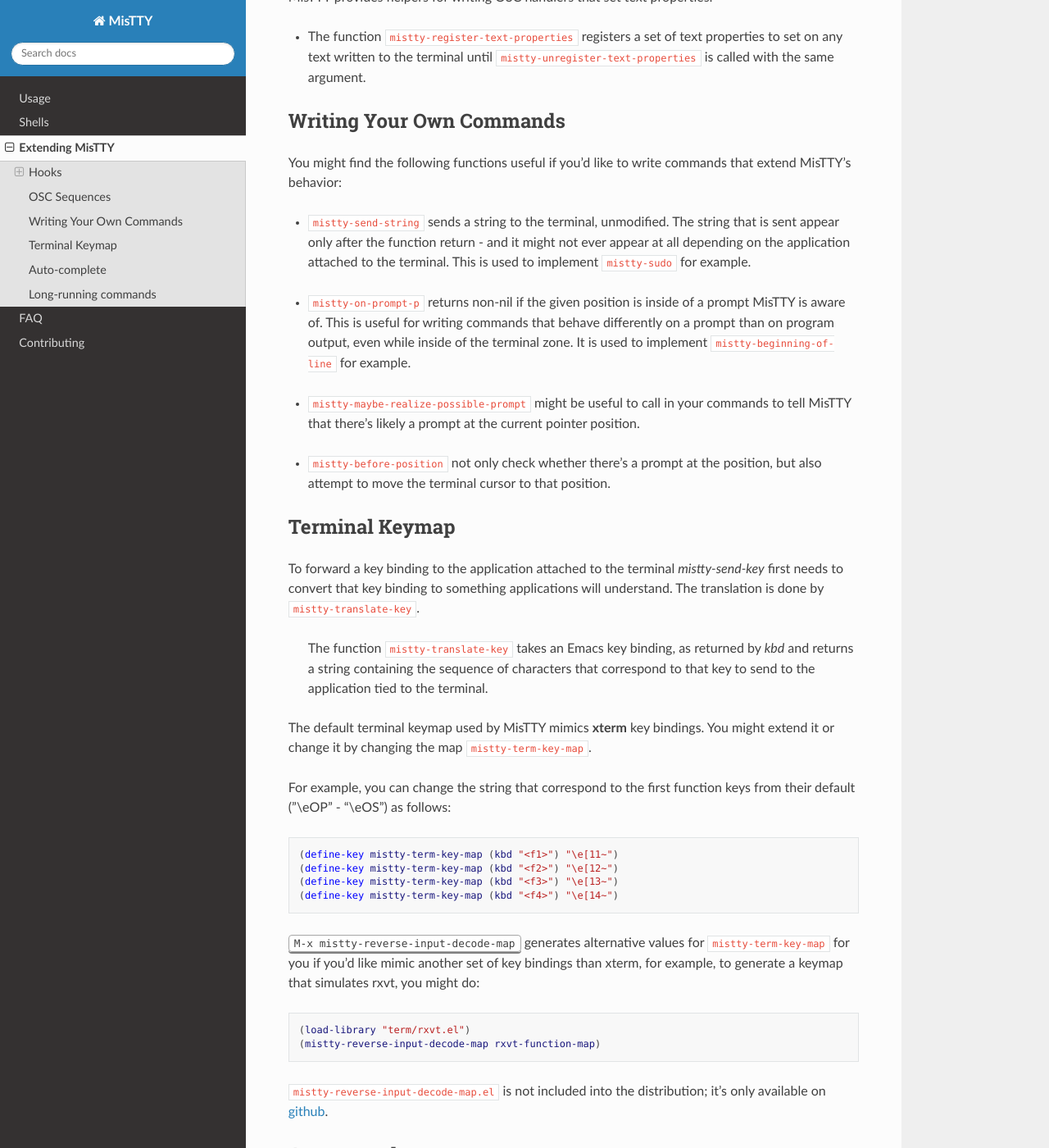
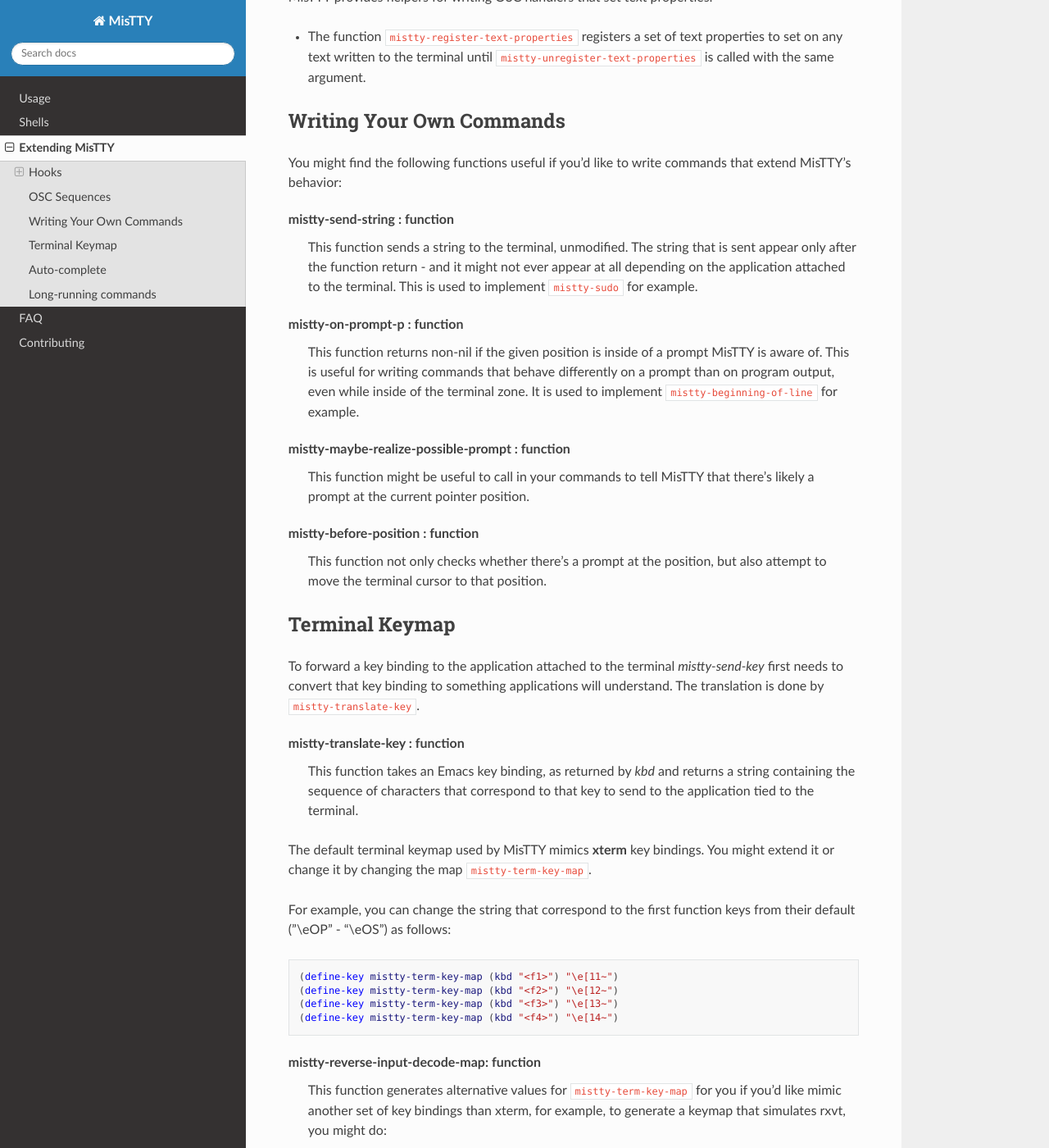
Before and after one commit to szermatt/mistty, a Sphinx documentation site: the page built from docs/source/extensions.rst, in a window 1280 px wide and 1400 px high, scrolled down 2353 px. Shown: the whole window at 82% size. Built offline with Sphinx 7.4.7 and the Read the Docs theme 3.1.0, drawn with Linux system fonts in a browser that asks for light colours; some of the changed text lies outside the part shown.

Commit message:
docs: Clean up contrib, extensions and faq to look ok in info.
Also mention starting discussions in contrib.rst

```diff
--- a/docs/source/contrib.rst
+++ b/docs/source/contrib.rst
@@ -51,15 +51,17 @@
 
 .. _Issue tracker: https://github.com/szermatt/mistty/issues
 
+.. _discussion: https://github.com/szermatt/mistty/discussions
+
 Suggesting features
 -------------------
 
-Please add feature suggestions to the `Issue Tracker`_.
+Please add feature suggestions to the `Issue Tracker`_ or start a new `discussion`_.
 
 Asking questions
 ----------------
 
-Open an issue on the `Issue Tracker`_ with your question.
+Start a new `discussion`_ with your question in the General section.
 
 Code contributions
 ------------------
--- a/docs/source/extensions.rst
+++ b/docs/source/extensions.rst
@@ -157,31 +157,33 @@
 
 .. index:: pair: function; mistty-send-string
 
-- :code:`mistty-send-string` sends a string to the terminal,
-  unmodified. The string that is sent appear only after the function
-  return - and it might not ever appear at all depending on the
-  application attached to the terminal. This is used to implement
-  :code:`mistty-sudo` for example.
+mistty-send-string : function
+  This function sends a string to the terminal, unmodified. The string
+  that is sent appear only after the function return - and it might
+  not ever appear at all depending on the application attached to the
+  terminal. This is used to implement :code:`mistty-sudo` for example.
 
 .. index:: pair: function; mistty-on-prompt-p
 
-- :code:`mistty-on-prompt-p` returns non-nil if the given position is
-  inside of a prompt MisTTY is aware of. This is useful for writing
-  commands that behave differently on a prompt than on program output,
-  even while inside of the terminal zone. It is used to implement
+mistty-on-prompt-p : function
+  This function returns non-nil if the given position is inside of a
+  prompt MisTTY is aware of. This is useful for writing commands that
+  behave differently on a prompt than on program output, even while
+  inside of the terminal zone. It is used to implement
   :code:`mistty-beginning-of-line` for example.
 
 .. index:: pair: function; mistty-maybe-realize-possible-prompt
 
-- :code:`mistty-maybe-realize-possible-prompt` might be useful to call
-  in your commands to tell MisTTY that there's likely a prompt at the
-  current pointer position.
+mistty-maybe-realize-possible-prompt : function
+  This function might be useful to call in your commands to tell
+  MisTTY that there's likely a prompt at the current pointer position.
 
 .. index:: pair: function; mistty-before-position
 
-- :code:`mistty-before-position` not only check whether there's a
-  prompt at the position, but also attempt to move the terminal cursor
-  to that position.
+mistty-before-position : function
+  This function not only checks whether there's a prompt at the
+  position, but also attempt to move the terminal cursor to that
+  position.
 
 .. _term-keymap:
 
@@ -197,10 +199,11 @@
 applications will understand. The translation is done by
 :code:`mistty-translate-key`.
 
-    The function :code:`mistty-translate-key` takes an Emacs key
-    binding, as returned by `kbd` and returns a string containing the
-    sequence of characters that correspond to that key to send to the
-    application tied to the terminal.
+mistty-translate-key : function
+    This function takes an Emacs key binding, as returned by `kbd` and
+    returns a string containing the sequence of characters that
+    correspond to that key to send to the application tied to the
+    terminal.
 
 The default terminal keymap used by MisTTY mimics :program:`xterm` key
 bindings. You might extend it or change it by changing the map
@@ -218,15 +221,16 @@
 
 .. index:: pair: function; mistty-reverse-input-decode-map
 
-:kbd:`M-x mistty-reverse-input-decode-map` generates alternative
-values for :code:`mistty-term-key-map` for you if you'd like mimic
-another set of key bindings than xterm, for example, to generate a
-keymap that simulates rxvt, you might do:
+mistty-reverse-input-decode-map: function
+    This function generates alternative values for
+    :code:`mistty-term-key-map` for you if you'd like mimic another
+    set of key bindings than xterm, for example, to generate a keymap
+    that simulates rxvt, you might do:
 
-.. code-block:: elisp
+    .. code-block:: elisp
 
-   (load-library "term/rxvt.el")
-   (mistty-reverse-input-decode-map rxvt-function-map)
+       (load-library "term/rxvt.el")
+       (mistty-reverse-input-decode-map rxvt-function-map)
 
 :file:`mistty-reverse-input-decode-map.el` is not included into the
 distribution; it's only available on `github
@@ -285,11 +289,12 @@
 as it displays *CMD* in the modeline. You can also do it
 programmatically:
 
-    .. index::
-       pair: function; mistty-long-running-command-p
+.. index::
+   pair: function; mistty-long-running-command-p
 
-    The function :code:`mistty-long-running-command-p` returns non-nil
-    if MisTTY thinks a long-running command is active.
+mistty-long-running-running-command-p : function
+    This function returns non-nil if MisTTY thinks a long-running
+    command is active.
 
 
 .. index::
@@ -316,13 +321,13 @@
 by MisTTY use overlays, you might need to tell MisTTY about them.
 MisTTY does it already for :code:`completion-in-region`.
 
-    .. index::
-       pair: function; mistty-report-long-running-command
+.. index::
+   pair: function; mistty-report-long-running-command
 
-    The function :code:`mistty-report-long-running-command` can be
-    called to tell MisTTY when a long-running command start and end.
-    It's typically called from hooks provided by the package of the
-    long-running command.
+mistty-report-long-running-command : function
+    This function can be called to tell MisTTY when a long-running
+    command start and end. It's typically called from hooks provided
+    by the package of the long-running command.
 
 Here's an example of code that would detect
 :code:`completion-in-region-mode` if MisTTY didn't already do it:
```
Also changed, not shown: docs/source/faq.rst (+7 -8 lines), 1 other file.
